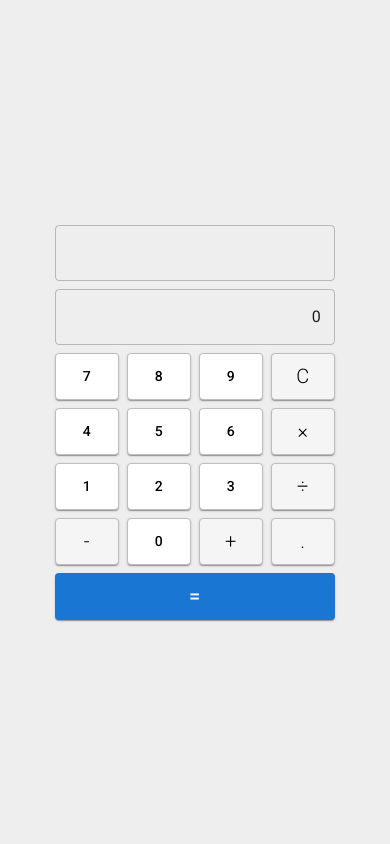
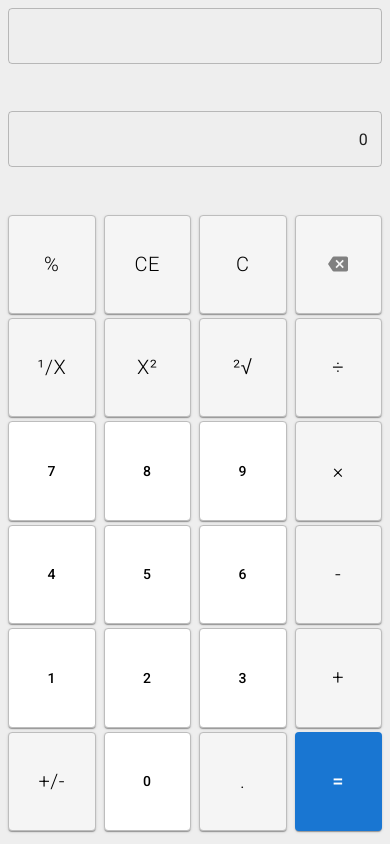
Before and after one commit to xorjamucar/Calculator, a React app in the folder client/: page / in a window 390 px wide. Built offline with nearby package versions, Linux system fonts and the light colour scheme; a web font is replaced by a local one.

Commit message:
added responsive design and more buttons(do nothing for now)

```diff
--- a/client/package.json
+++ b/client/package.json
@@ -14,6 +14,7 @@
     "@emotion/react": "^11.11.1",
     "@emotion/styled": "^11.11.0",
     "@fontsource/roboto": "^5.0.5",
+    "@mui/icons-material": "^5.14.1",
     "@mui/material": "^5.14.1",
     "mathjs": "^11.9.0",
     "react": "^18.2.0",
--- a/client/src/App/App.tsx
+++ b/client/src/App/App.tsx
@@ -7,12 +7,22 @@ import Stack from "@mui/material/Stack";
 import TextField from "@mui/material/TextField";
 import Box from "@mui/material/Box";
 import EqualButton from "./Components/EqualButton";
-import { Operand, inputLimiter, operandMap } from "./functions";
+import {
+  Operand,
+  inputLimiter,
+  operandMap,
+  resultFormating,
+} from "./functions";
 import NumberButton from "./Components/NumberButton";
 import OperandButton from "./Components/OperandButton";
 import DecimalButton from "./Components/DecimalButton";
 import ClearButton from "./Components/ClearButton";
 import { all, create } from "mathjs";
+import FakeOperandButton from "./Components/FakeOperandButton";
+import BackSpaceButton from "./Components/BackSpaceButton";
+import useMediaQuery from "@mui/material/useMediaQuery";
+import { useTheme } from "@mui/material/styles";
+import { Typography } from "@mui/material";
 var math = create(all, { number: "BigNumber" });
 interface OperationHistory {
   firstValue: number;
@@ -27,7 +37,9 @@ export default function App() {
   const [firstInput, setFirstInput] = React.useState(0);
   const [secondInput, setSecondInput] = React.useState<null | number>(null);
   const [result, setResult] = React.useState<null | number>(null);
-
+  const theme = useTheme();
+  const matches = useMediaQuery(theme.breakpoints.up("sm"));
+  console.log(matches);
   // disable operations
   const disableOperations = React.useMemo(
     () => false,
@@ -35,8 +47,8 @@ export default function App() {
     [result]
   );
   const representedResult = React.useMemo(
-    () => userInput || firstInput,
-    [userInput, result, firstInput]
+    () => resultFormating(firstInput),
+    [firstInput]
   );
 
   // clear handler
@@ -90,17 +102,20 @@ export default function App() {
     (o: Operand, first: number, second: number | null) => {
       const mathOperand = operandMap.get(o) || "";
       let calculation = first.toString();
-      let newOperation = `${first} =`;
+      let newOperation = `${resultFormating(first)} =`;
       // let newResult = first
       if (second !== null) {
         calculation += mathOperand + second;
-        newOperation = `${first} ${o} ${second} =`;
+        newOperation = `${resultFormating(first)} ${o} ${resultFormating(
+          second
+        )} =`;
       }
       const newResult: number = math.evaluate(calculation);
       second !== null && setResult(newResult);
-      setFirstInput(newResult);
+
       setOperation(newOperation);
       setUserInput("");
+      setFirstInput(newResult);
     },
     []
   );
@@ -114,7 +129,7 @@ export default function App() {
   const handleFirstOperandPress = (input: string, o: Operand) => {
     setOperand(o);
     setUserInput("");
-    setOperation(`${math.evaluate(input)} ${o}`);
+    setOperation(`${resultFormating(math.evaluate(input))} ${o}`);
     setSecondInput(math.evaluate(input));
     setResult(null);
   };
@@ -125,7 +140,7 @@ export default function App() {
       const mathOperand = operandMap.get(o) || "";
       let calculation = first + mathOperand + second;
       const newResult: number = math.evaluate(calculation);
-      let newOperation = `${newResult} ${o}`;
+      let newOperation = `${resultFormating(newResult)} ${o}`;
       setFirstInput(newResult);
       setSecondInput(newResult);
       setOperation(newOperation);
@@ -147,82 +162,195 @@ export default function App() {
     <Box
       sx={{
         display: "flex",
-        flexDirection: "column",
+        flexDirection: "row",
         minHeight: "100vh",
-        alignItems: "center",
-        justifyContent: "center",
         backgroundColor: "#eeeeee",
-        // width: 280,
+        width: "100%",
       }}
     >
-      <Stack direction="column" spacing={1}>
+      <Box
+        sx={{
+          display: "flex",
+          flexDirection: "column",
+          minHeight: "100%",
+          width: matches ? "65%" : "100%",
+          gap: 0.5,
+          margin: 1,
+        }}
+      >
+        <Box
+          sx={{
+            display: "flex",
+            flexDirection: "row",
+            height: "12%",
+            width: "100%",
+            gap: 1,
+          }}
+        >
           <TextField
             value={operation}
+            fullWidth
             InputProps={{
               readOnly: true,
             }}
             inputProps={{ style: { textAlign: "end" } }}
           />
+        </Box>
+        <Box
+          sx={{
+            display: "flex",
+            flexDirection: "row",
+            height: "12%",
+            width: "100%",
+            gap: 1,
+          }}
+        >
           <TextField
-          value={representedResult}
+            fullWidth
+            value={userInput || representedResult}
             InputProps={{
               readOnly: true,
             }}
             inputProps={{ style: { textAlign: "end" } }}
           />
-        {/* <ResultText userInput={userInput} result={result} /> */}
-        <Stack direction="row" spacing={1}>
+        </Box>
+
+        <Box
+          sx={{
+            display: "flex",
+            flexDirection: "row",
+            height: "12%",
+            width: "100%",
+            gap: 1,
+          }}
+        >
+          <FakeOperandButton operand="%" />
+          <FakeOperandButton operand="CE" />
+          <ClearButton handleClear={handleClear} />
+          <BackSpaceButton />
+        </Box>
+        <Box
+          sx={{
+            display: "flex",
+            flexDirection: "row",
+            height: "12%",
+            width: "100%",
+            gap: 1,
+
+            justifyContent: "space-around",
+          }}
+        >
+          <FakeOperandButton operand="¹/x" />
+          <FakeOperandButton operand="x²" />
+          <FakeOperandButton operand="²√" />
+          <OperandButton
+            operand={Operand.Div}
+            handleOperandChange={handleOperandChange}
+            disabled={disableOperations}
+          />
+        </Box>
+        <Box
+          sx={{
+            display: "flex",
+            flexDirection: "row",
+            height: "12%",
+            width: "100%",
+            gap: 1,
+
+            justifyContent: "space-around",
+          }}
+        >
           <NumberButton num="7" handleInputChange={handleInputChange} />
           <NumberButton num="8" handleInputChange={handleInputChange} />
           <NumberButton num="9" handleInputChange={handleInputChange} />
-          <ClearButton handleClear={handleClear} />
-        </Stack>
-        <Stack direction="row" spacing={1}>
-          <NumberButton num="4" handleInputChange={handleInputChange} />
-          <NumberButton num="5" handleInputChange={handleInputChange} />
-          <NumberButton num="6" handleInputChange={handleInputChange} />
+
           <OperandButton
             operand={Operand.Mult}
             handleOperandChange={handleOperandChange}
             disabled={disableOperations}
           />
-        </Stack>
-        <Stack direction="row" spacing={1}>
-          <NumberButton num="1" handleInputChange={handleInputChange} />
-          <NumberButton num="2" handleInputChange={handleInputChange} />
-          <NumberButton num="3" handleInputChange={handleInputChange} />
-          <OperandButton
-            operand={Operand.Div}
-            handleOperandChange={handleOperandChange}
-            disabled={disableOperations}
-          />
-        </Stack>
-        <Stack direction="row" spacing={1}>
+        </Box>
+        <Box
+          sx={{
+            display: "flex",
+            flexDirection: "row",
+            height: "12%",
+            width: "100%",
+            gap: 1,
+
+            justifyContent: "space-around",
+          }}
+        >
+          <NumberButton num="4" handleInputChange={handleInputChange} />
+          <NumberButton num="5" handleInputChange={handleInputChange} />
+          <NumberButton num="6" handleInputChange={handleInputChange} />
           <OperandButton
             operand={Operand.Sub}
             handleOperandChange={handleOperandChange}
             disabled={disableOperations}
           />
+        </Box>
+        <Box
+          sx={{
+            display: "flex",
+            flexDirection: "row",
+            height: "12%",
+            width: "100%",
+            gap: 1,
 
-          <NumberButton num="0" handleInputChange={handleInputChange} />
+            justifyContent: "space-around",
+          }}
+        >
+          <NumberButton num="1" handleInputChange={handleInputChange} />
+          <NumberButton num="2" handleInputChange={handleInputChange} />
+          <NumberButton num="3" handleInputChange={handleInputChange} />
+
           <OperandButton
             operand={Operand.Sum}
             handleOperandChange={handleOperandChange}
             disabled={disableOperations}
           />
+        </Box>
+        <Box
+          sx={{
+            display: "flex",
+            flexDirection: "row",
+            height: "12%",
+            width: "100%",
+            gap: 1,
+
+            justifyContent: "space-around",
+          }}
+        >
+          <FakeOperandButton operand="+/-" />
+          <NumberButton num="0" handleInputChange={handleInputChange} />
+
           <DecimalButton
             userInput={userInput}
             handleNewInputIsDecimal={handleNewInputIsDecimal}
           />
-        </Stack>
-        <Stack direction="row">
+
           <EqualButton
             handleResult={handleResult}
             handleClear={handleClear}
             userInput={userInput}
           />
-        </Stack>
-      </Stack>
+        </Box>
+      </Box>
+      {matches && (
+        <Box
+          sx={{
+            display: "flex",
+            flexDirection: "column",
+            minHeight: "100%",
+            width: "35%",
+            gap: 0.5,
+            margin: 1,
+          }}
+        >
+          <Typography variant="h6">History</Typography>
+        </Box>
+      )}
     </Box>
   );
 }
--- /dev/null
+++ b/client/src/App/Components/BackSpaceButton.tsx
@@ -0,0 +1,36 @@
+import React from "react";
+import { Operand } from "../functions";
+import Button from "@mui/material/Button";
+import BackspaceIcon from "@mui/icons-material/Backspace";
+export default function BackSpaceButton() {
+  return (
+    <Button
+      variant="outlined"
+      disableRipple
+      fullWidth
+      endIcon={<BackspaceIcon sx={{ color: "grey" }} />}
+      sx={{
+        fontSize: 20,
+        fontWeight: "1",
+        maxHeight: "100%",
+        backgroundColor: "#f5f5f5",
+        boxShadow: 1,
+        color: "black",
+        borderColor: "#bdbdbd",
+        "&:hover": {
+          backgroundColor: "#eeeeee",
+          borderColor: "#bdbdbd",
+        },
+        "&:active": {
+          backgroundColor: "#eeeeee",
+          borderColor: "#bdbdbd",
+          boxShadow: 0,
+        },
+        ".MuiButton-endIcon": {
+          //   display: "inherit",
+          margin: "auto",
+        },
+      }}
+    ></Button>
+  );
+}
--- a/client/src/App/Components/ClearButton.tsx
+++ b/client/src/App/Components/ClearButton.tsx
@@ -9,9 +9,11 @@ export default function ClearButton({ handleClear }: ClearButtonProps) {
     <Button
       variant="outlined"
       disableRipple
+      fullWidth
       sx={{
         fontSize: 20,
         fontWeight: "1",
+        maxHeight: "100%",
         backgroundColor: "#f5f5f5",
         boxShadow: 1,
         color: "black",
--- a/client/src/App/Components/DecimalButton.tsx
+++ b/client/src/App/Components/DecimalButton.tsx
@@ -13,9 +13,11 @@ export default function DecimalButton({
     <Button
       variant="outlined"
       disableRipple
+      fullWidth
       sx={{
         fontSize: 20,
         fontWeight: "1",
+        maxHeight: "100%",
         backgroundColor: "#f5f5f5",
         boxShadow: 1,
         color: "black",
--- a/client/src/App/Components/EqualButton.tsx
+++ b/client/src/App/Components/EqualButton.tsx
@@ -24,6 +24,7 @@ export default function EqualButton({
       sx={{
         fontSize: 20,
         boxShadow: 1,
+        maxHeight: "100%",
         borderColor: "#bdbdbd",
         "&:hover": {
           backgroundColor: "#1e88e5",
--- /dev/null
+++ b/client/src/App/Components/FakeOperandButton.tsx
@@ -0,0 +1,35 @@
+import React from "react";
+import { Operand } from "../functions";
+import Button from "@mui/material/Button";
+interface Props {
+  operand: string;
+}
+export default function FakeOperandButton({ operand }: Props) {
+  return (
+    <Button
+      variant="outlined"
+      disableRipple
+      fullWidth
+      sx={{
+        fontSize: 20,
+        fontWeight: "1",
+        maxHeight: "100%",
+        backgroundColor: "#f5f5f5",
+        boxShadow: 1,
+        color: "black",
+        borderColor: "#bdbdbd",
+        "&:hover": {
+          backgroundColor: "#eeeeee",
+          borderColor: "#bdbdbd",
+        },
+        "&:active": {
+          backgroundColor: "#eeeeee",
+          borderColor: "#bdbdbd",
+          boxShadow: 0,
+        },
+      }}
+    >
+      {operand}
+    </Button>
+  );
+}
--- a/client/src/App/Components/NumberButton.tsx
+++ b/client/src/App/Components/NumberButton.tsx
@@ -32,10 +32,12 @@ export default function NumberButton({
       variant="outlined"
       onClick={handleClick}
       disableRipple
+      fullWidth
       sx={{
         backgroundColor: "white",
         boxShadow: 1,
         color: "black",
+        maxHeight: "100%",
         borderColor: "#bdbdbd",
         "&:hover": {
           backgroundColor: "#eeeeee",
--- a/client/src/App/Components/OperandButton.tsx
+++ b/client/src/App/Components/OperandButton.tsx
@@ -18,9 +18,11 @@ export default function OperandButton({
     <Button
       variant="outlined"
       disableRipple
+      fullWidth
       sx={{
         fontSize: 20,
         fontWeight: "1",
+        maxHeight: "100%",
         backgroundColor: "#f5f5f5",
         boxShadow: 1,
         color: "black",
--- a/client/src/App/functions/index.ts
+++ b/client/src/App/functions/index.ts
@@ -1,4 +1,4 @@
-import { all, create } from "mathjs";
+import { all, create, exp, number } from "mathjs";
 
 export enum Operand {
   Sum = "+",
@@ -52,14 +52,38 @@ export function addCommas(x: number) {
     maximumFractionDigits: 15,
   });
 }
-export function resultFormating(result: number, input: string) {
-  const splitNumber = input.split(".");
-  const integerPart = splitNumber.shift() || "";
-  const represent = Number(integerPart || result);
-  let n = integerPart || result.toString();
-  represent > 10 ** 2 && (n = addCommas(represent));
-  represent > 10 ** 16 && (n = represent.toExponential());
-  splitNumber.length > 0 && (n += "." + splitNumber[0]);
 
-  return n;
+export function formatDecimal(result: string) {
+  let reversedString = result.split("").reverse();
+  for (let index = 0; index < reversedString.length; index++) {
+    const element = reversedString[index];
+    if (element !== "0") break;
+    reversedString.shift();
+  }
+  return reversedString.reverse().join("");
 }
+export function formatExponential(result: string) {
+  const expoSplit = result.split("e");
+  const expoNumber = Number(expoSplit[1]);
+  const numberSplit = expoSplit[0].split(".");
+  let integerPart = numberSplit.shift() || "";
+  let decimalPart = numberSplit[0].substring(0, 15);
+  const numberIsInt = Number(expoNumber >= 0);
+  const numberIsDec = Number(expoNumber < 0);
+  const integerPartIsZero = Number(integerPart === "0");
+  const belongsToInteger = decimalPart.substring(0, expoNumber * numberIsInt);
+  integerPart += belongsToInteger;
+  const belongsToDecimal = new Array(
+    math.abs(expoNumber) * numberIsDec + 1
+  ).join("0");
+  decimalPart += belongsToDecimal;
+  console.log(decimalPart);
+  // console.log(integerPart);
+  // console.log(belongsToInteger);
+}
+
+export function resultFormating(result: number) {
+  // formatExponential(result.toExponential(15));
+  // return result.toExponential(15);
+  return parseFloat(result.toFixed(16));
+}
```
Also changed, not shown: 1 other file (tests, documents, lock files or other folders). Lines whose indentation alone changed are shown as unchanged.
